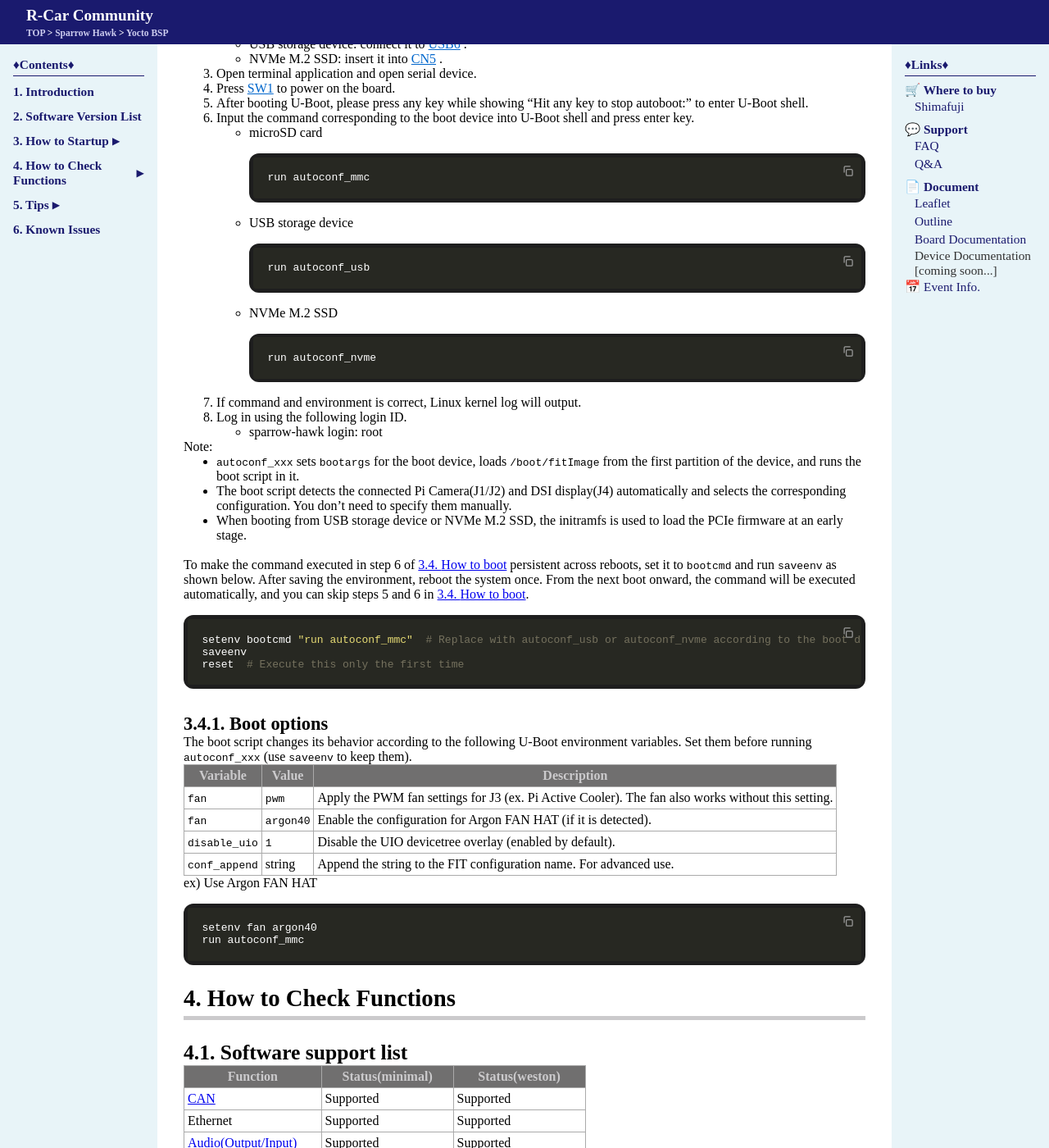
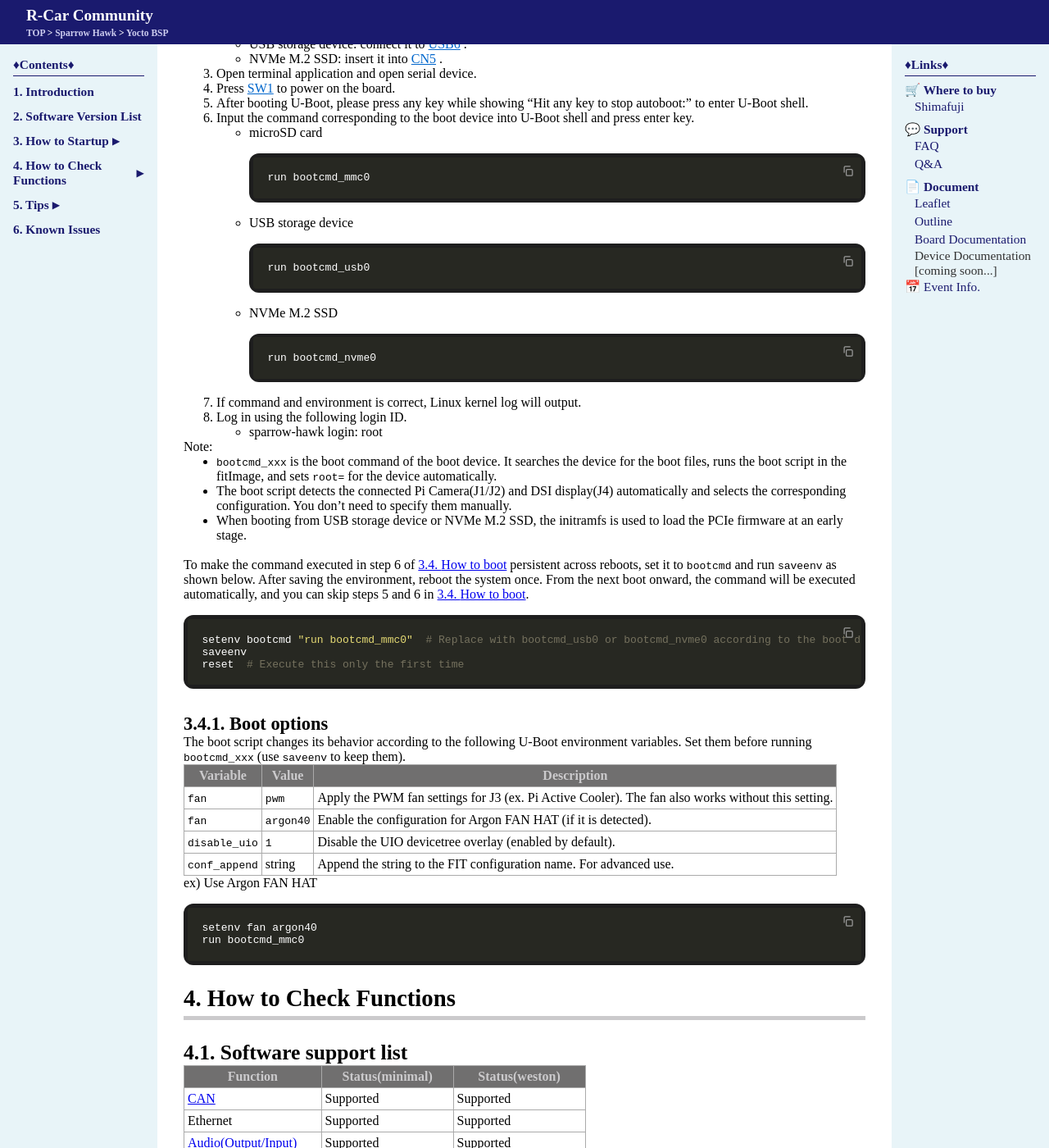
Before and after one commit to rcar-community/rcar-community.github.io, a Jekyll site: the page built from Sparrow-Hawk/BSP/yocto_bsp.md, in a window 1280 px wide and 1400 px high, scrolled down 2401 px. Shown: the whole window at 82% size. Built offline with Jekyll 4.4.1, drawn with Linux system fonts in a browser that asks for light colours; a script that is not in the unit is left out; some of the changed text lies outside the part shown.

````diff
--- a/Sparrow-Hawk/BSP/yocto_bsp.md
+++ b/Sparrow-Hawk/BSP/yocto_bsp.md
@@ -155,7 +155,7 @@ This is needed only if the U-Boot version displayed at boot is older than the on
      ```bash
      run update_loader_from_nvme
      ```
-3. Enter the U-Boot shell again and reset the environment to default as shown below. The environment saved by `saveenv` before overrides the default environment of the new loader and hides the commands such as `autoconf_xxx`.
+3. Enter the U-Boot shell again and reset the environment to default as shown below. The environment saved by `saveenv` before overrides the default environment of the new loader and hides the commands such as `bootcmd_xxx`.
    ```bash
    env default -a
    saveenv
@@ -184,22 +184,22 @@ Note:
 6. Input the command corresponding to the boot device into U-Boot shell and press enter key.
    * microSD card
      ```bash
-     run autoconf_mmc
+     run bootcmd_mmc0
      ```
    * USB storage device
      ```bash
-     run autoconf_usb
+     run bootcmd_usb0
      ```
    * NVMe M.2 SSD
      ```bash
-     run autoconf_nvme
+     run bootcmd_nvme0
      ```
 7. If command and environment is correct, Linux kernel log will output.
 8. Log in using the following login ID.
    * sparrow-hawk login: root
 
 Note:
-* `autoconf_xxx` sets `bootargs` for the boot device, loads `/boot/fitImage` from the first partition of the device, and runs the boot script in it.
+* `bootcmd_xxx` is the boot command of the boot device. It searches the device for the boot files, runs the boot script in the fitImage, and sets `root=` for the device automatically.
 * The boot script detects the connected Pi Camera(J1/J2) and DSI display(J4) automatically and selects the corresponding configuration. You don't need to specify them manually.
 * When booting from USB storage device or NVMe M.2 SSD, the initramfs is used to load the PCIe firmware at an early stage.
 
@@ -208,14 +208,14 @@ Note:
 To make the command executed in step 6 of [How to boot](#how-to-boot) persistent across reboots, set it to `bootcmd` and run `saveenv` as shown below.
 After saving the environment, reboot the system once. From the next boot onward, the command will be executed automatically, and you can skip steps 5 and 6 in [How to boot](#how-to-boot).
 ```bash
-setenv bootcmd "run autoconf_mmc"  # Replace with autoconf_usb or autoconf_nvme according to the boot device
+setenv bootcmd "run bootcmd_mmc0"  # Replace with bootcmd_usb0 or bootcmd_nvme0 according to the boot device
 saveenv
 reset  # Execute this only the first time
 ```
 
 #### Boot options
 
-The boot script changes its behavior according to the following U-Boot environment variables. Set them before running `autoconf_xxx` (use `saveenv` to keep them).
+The boot script changes its behavior according to the following U-Boot environment variables. Set them before running `bootcmd_xxx` (use `saveenv` to keep them).
 
 | Variable        | Value     | Description                                                       |
 |-----------------|-----------|-------------------------------------------------------------------|
@@ -227,7 +227,7 @@ The boot script changes its behavior according to the following U-Boot environme
 ex) Use Argon FAN HAT
 ```bash
 setenv fan argon40
-run autoconf_mmc
+run bootcmd_mmc0
 ```
 
 ## How to Check Functions
@@ -694,7 +694,7 @@ reboot
 
 ### Troubleshooting of USB/NVMe M.2 SSD boot {#troubleshooting-of-usb-nvme-boot}
 
-Booting from USB storage device or NVMe M.2 SSD (`autoconf_usb` / `autoconf_nvme`) and `update_loader_from_usb` / `update_loader_from_nvme` initialize PCIe in U-Boot, which needs the PCIe firmware.
+Booting from USB storage device or NVMe M.2 SSD (`bootcmd_usb0` / `bootcmd_nvme0`) and `update_loader_from_usb` / `update_loader_from_nvme` initialize PCIe in U-Boot, which needs the PCIe firmware.
 If the device is not found, please check the two conditions below.
 
 **Condition 1: The PCIe firmware is written to the SPI flash.**
````
Also changed, not shown: other parts of Sparrow-Hawk/BSP/yocto_bsp.md (+1 -1 lines), Sparrow-Hawk/BSP/debian_based_bsp.md (+10 -10 lines).
